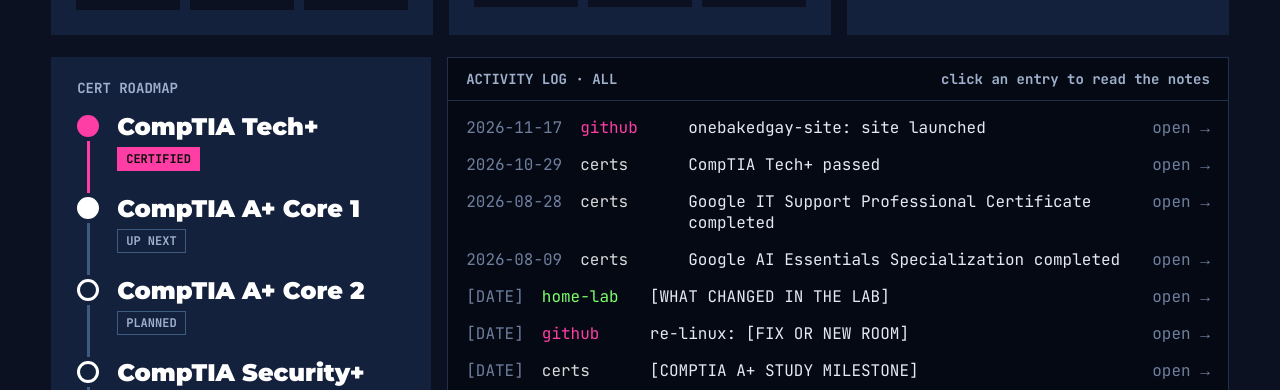
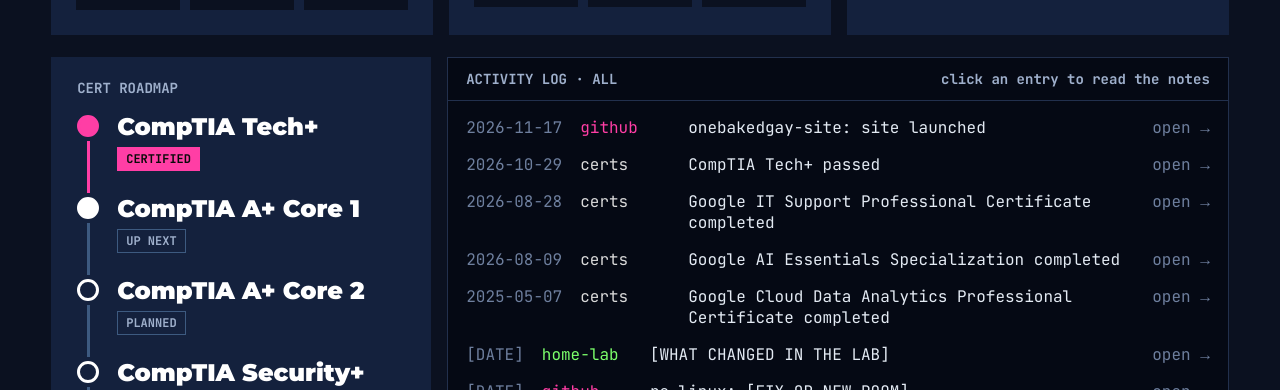
Before and after one commit to KyleZona/onebakedgay-site, a plain HTML site: page projects.html in a window 1280 px wide. Shown: the part 407-797 px from the top of the page. Drawn offline with Linux system fonts and the light colour scheme.

Commit message:
Add Google Cloud Data Analytics Professional Certificate
Co-Authored-By: Claude Opus 5.5 <noreply@anthropic.com>
Claude-Session: https://claude.ai/code/session_019FPoJbLyLvSbwN3wUt6iEz

```diff
--- a/projects.html
+++ b/projects.html
@@ -83,6 +83,7 @@
           <a class="entry" data-src="certs" href="notes/"><span class="entry__date">2026-10-29</span><span class="entry__src">certs</span><span class="entry__msg">CompTIA Tech+ passed</span><span class="entry__open">open →</span></a>
           <a class="entry" data-src="certs" href="https://coursera.org/verify/professional-cert/8QDTJINJLT18"><span class="entry__date">2026-08-28</span><span class="entry__src">certs</span><span class="entry__msg">Google IT Support Professional Certificate completed</span><span class="entry__open">open →</span></a>
           <a class="entry" data-src="certs" href="https://coursera.org/verify/specialization/25D80U3CP4VB"><span class="entry__date">2026-08-09</span><span class="entry__src">certs</span><span class="entry__msg">Google AI Essentials Specialization completed</span><span class="entry__open">open →</span></a>
+          <a class="entry" data-src="certs" href="https://coursera.org/verify/professional-cert/9INIHFJSX7OW"><span class="entry__date">2025-05-07</span><span class="entry__src">certs</span><span class="entry__msg">Google Cloud Data Analytics Professional Certificate completed</span><span class="entry__open">open →</span></a>
           <a class="entry" data-src="home-lab" href="notes/"><span class="entry__date">[DATE]</span><span class="entry__src">home-lab</span><span class="entry__msg">[WHAT CHANGED IN THE LAB]</span><span class="entry__open">open →</span></a>
           <a class="entry" data-src="github" href="notes/"><span class="entry__date">[DATE]</span><span class="entry__src">github</span><span class="entry__msg">re-linux: [FIX OR NEW ROOM]</span><span class="entry__open">open →</span></a>
           <a class="entry" data-src="certs" href="notes/"><span class="entry__date">[DATE]</span><span class="entry__src">certs</span><span class="entry__msg">[COMPTIA A+ STUDY MILESTONE]</span><span class="entry__open">open →</span></a>
```
Also changed, not shown: about.html (+1 -0 lines).
